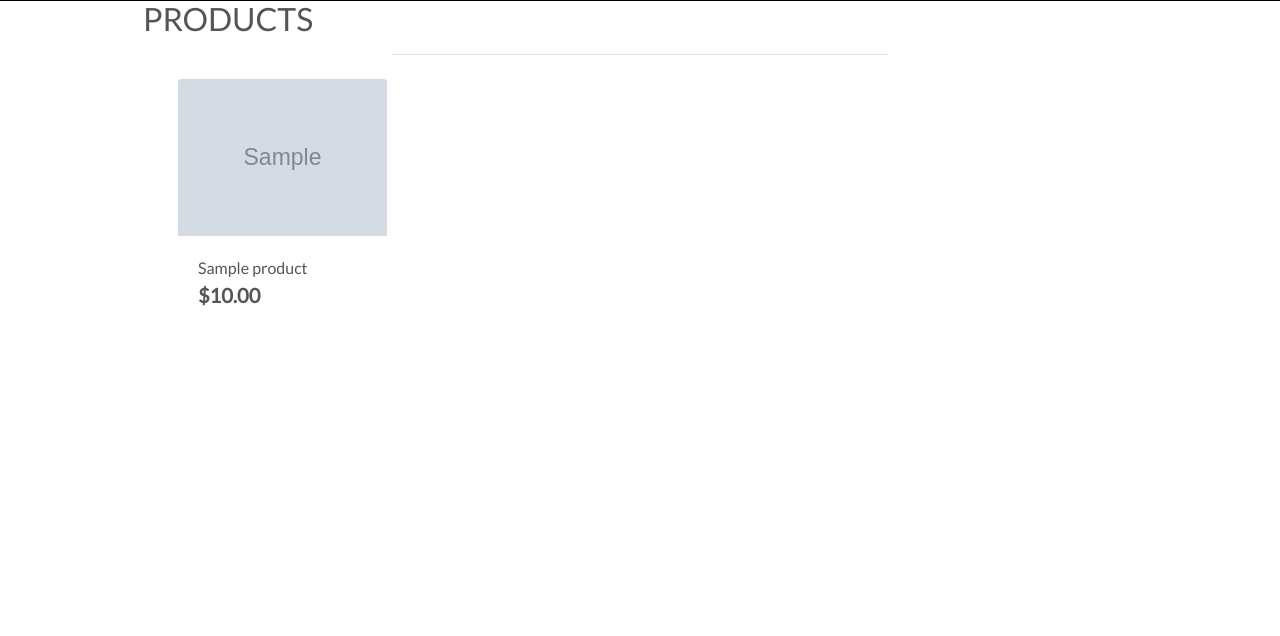
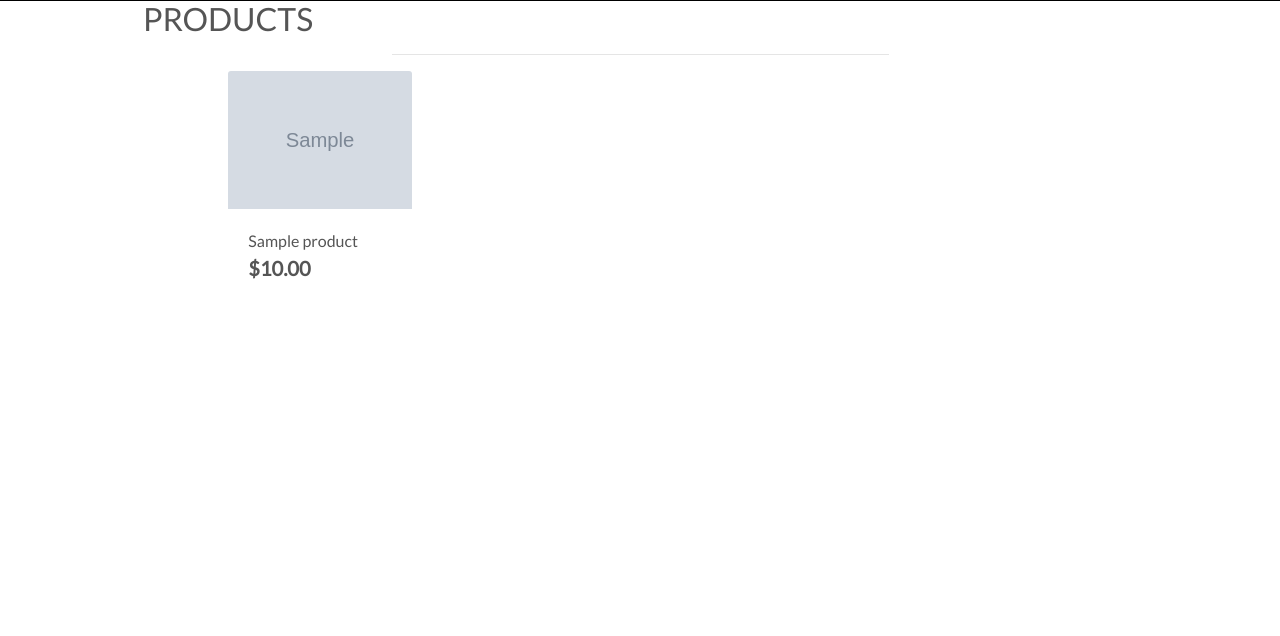
Before and after one commit to Silver25/creative-spark, a Django app: page /products/ in a window 1280 px wide. Shown: the part 164-800 px from the top of the page. Run offline with Django 3.2, Linux system fonts and the light colour scheme; tables that the repository leaves empty hold one stand-in row (values such as "Sample post"); grey boxes marked "Sample" are stand-in pictures; some libraries are stand-ins or nearby versions.

Commit message:
Create main container for the products to be displayed in columns

```diff
--- a/products/templates/products/products.html
+++ b/products/templates/products/products.html
@@ -17,17 +17,18 @@
 
     <div class="container">
 
-        <div class="row"><!-- row with the page header -->
+        <div class="row"><!-- first product page row with the page header -->
             <div class="col">
                 <h2 class="logo-font">Products</h2>
                 <hr class="w-50 mb-1">
             </div>
         </div>
 
-        <div class="row"><!-- row with the products info -->
-            <div class="col">
+        <div class="row"><!-- second product page row with main container contains products info -->
+            <div class="product-container col-10 offset-1">
+                <div class="row mt-1 mb-2"></div>
 
-                <div class="card-body pb-0"><!-- container with the product name -->
+                <div class="row"><!-- container with the product name -->
                     {% for product in products %}
 
                     <div class="col-sm-6 col-md-6 col-lg-4 col-xl-3"><!-- single product column container -->
@@ -59,6 +60,7 @@
 
                         </div>
                     </div>
+
                     {% endfor %}
                 </div>
 
```
